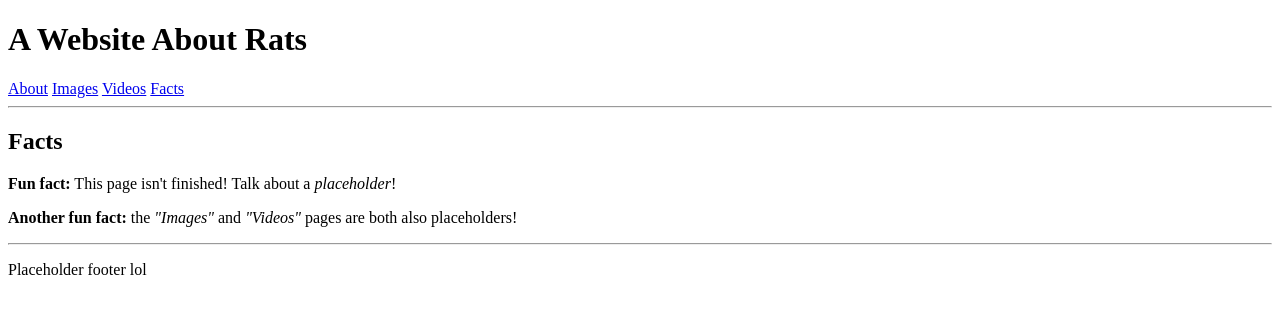
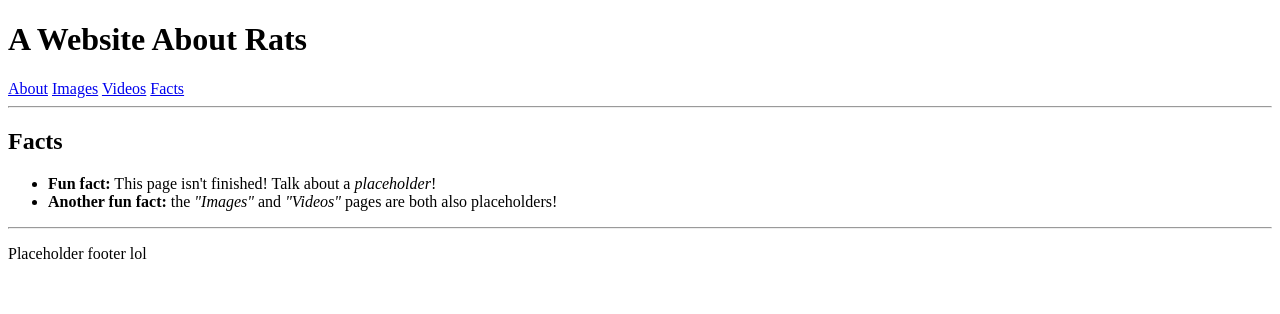
Before and after one commit to DapperZoid/rat-website, a plain HTML site: page facts.html in a window 1280 px wide. Drawn offline with Linux system fonts and the light colour scheme.

Commit message:
Add files via upload

```diff
--- a/facts.html
+++ b/facts.html
@@ -21,9 +21,11 @@
       <header>
         <h2>Facts</h2>
       </header>
-      <p><strong>Fun fact:</strong> This page isn't finished! Talk about a <em>placeholder</em>!</p>
-      <p><strong>Another fun fact:</strong> the <em>"Images"</em> and <em>"Videos"</em> pages are both also
-        placeholders!</p>
+      <ul>
+        <li><strong>Fun fact:</strong> This page isn't finished! Talk about a <em>placeholder</em>!</li>
+        <li><strong>Another fun fact:</strong> the <em>"Images"</em> and <em>"Videos"</em> pages are both also
+          placeholders!</li>
+      </ul>
     </main>
     <hr> <!--Temporary, should be replaced with appropriate css eventually-->
     <footer>
```
